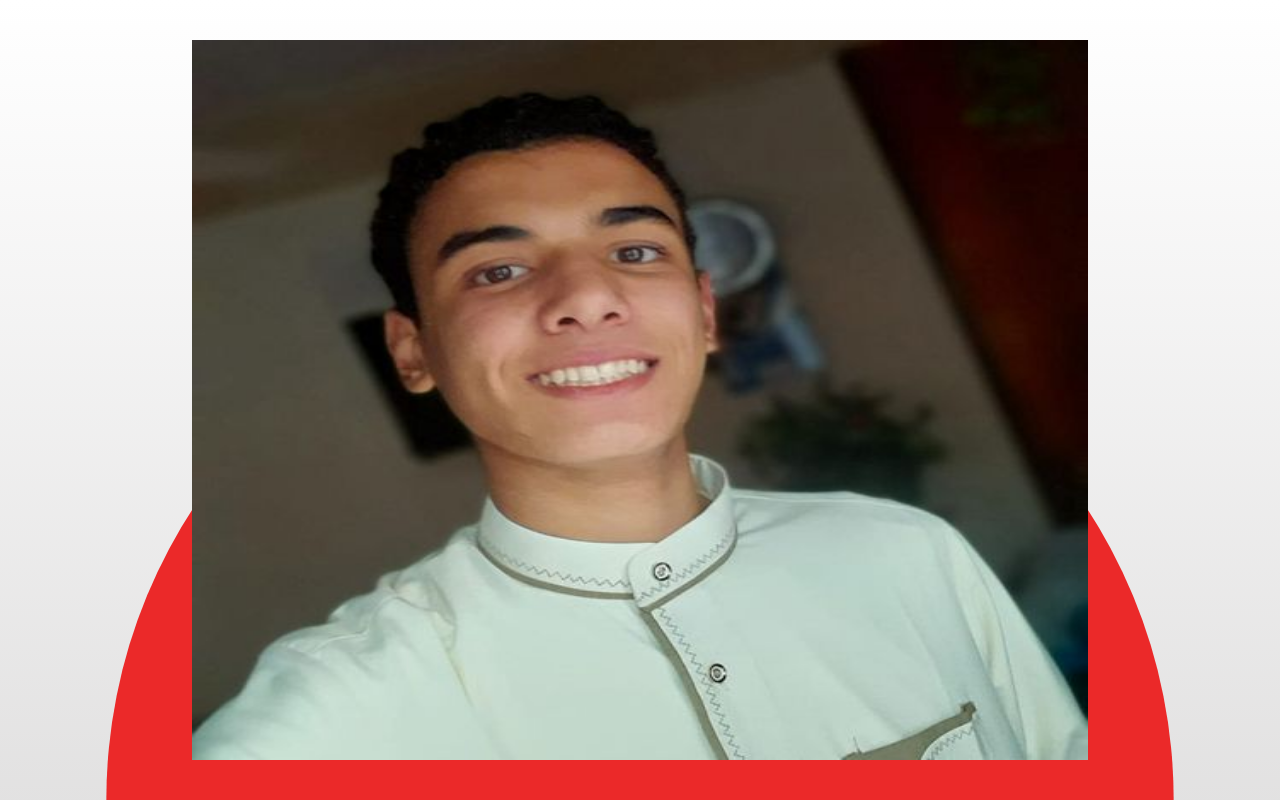
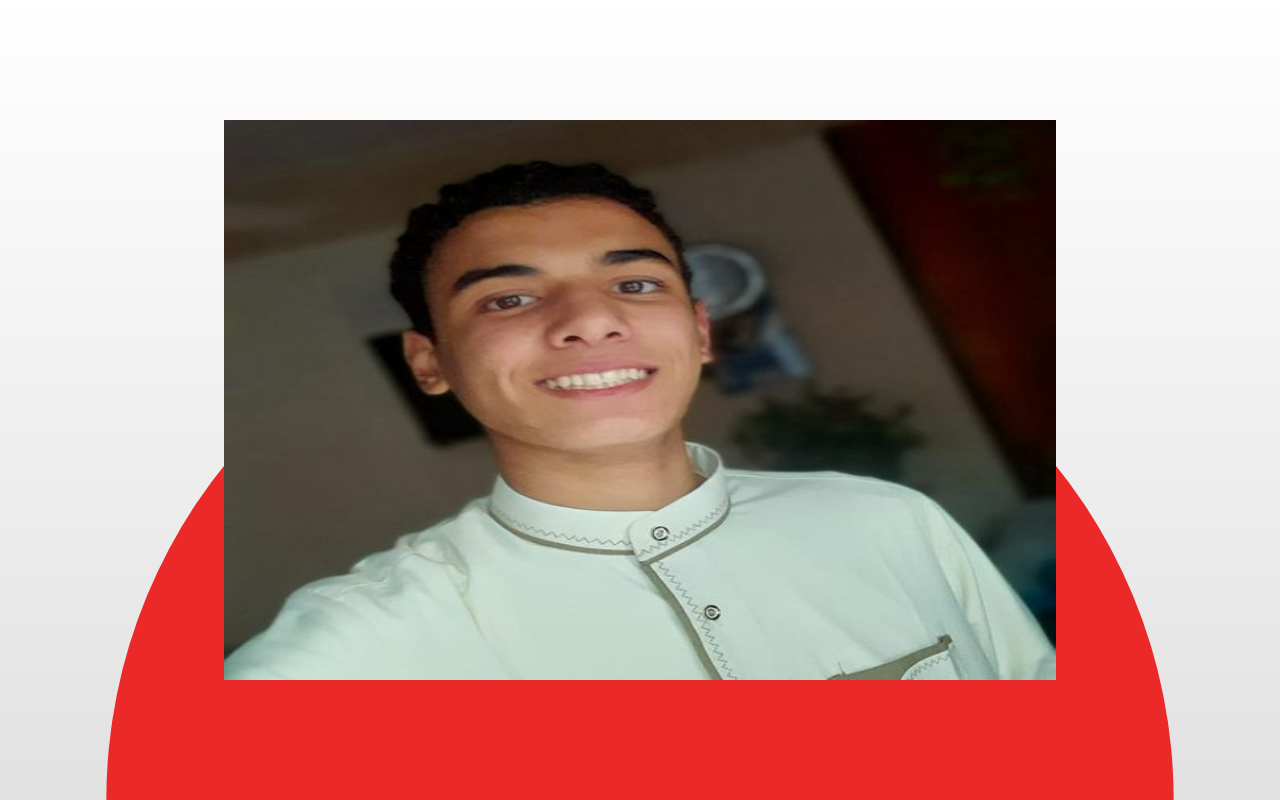
Before and after one commit to mahmoud344433/nonameforweb-mahmoud, a plain HTML site: page my.html in a window 1280 px wide. Drawn offline with Linux system fonts and the light colour scheme.

Commit message:
Update my.html

```diff
--- a/my.html
+++ b/my.html
@@ -9,7 +9,7 @@
 </head>
 
 <body>
-    <img src="myphoto.jpg" width="70%" height="90%" align="center">
+    <img src="myphoto.jpg" width="65%" height="70%" align="center">
 </body>
 
 </html>
```
